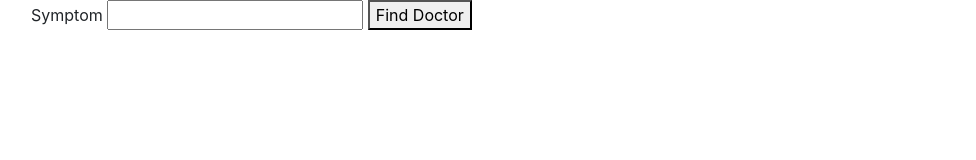
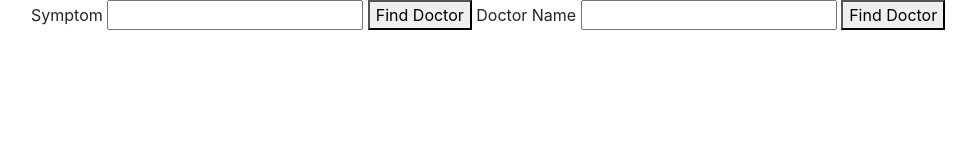
Before and after one commit to reeseglasscock/find-doctor, a website built with webpack: page src/index.html in a window 1280 px wide. Shown: the whole page, without its empty margins (54-1030 px from the left). Built offline with nearby package versions, Linux system fonts and the light colour scheme.

Commit message:
add input for getting doctors name

```diff
--- a/src/index.html
+++ b/src/index.html
@@ -12,7 +12,11 @@
         <input type="text" id="userSymptom">
         <button type="button" id="checkSymptom">Find Doctor</button>
 
-        <div id="availableDoctors">
+        <label for="userDoctor">Doctor Name</label>
+        <input type="text" id="userDoctor">
+        <button type="button" id="findDoctor">Find Doctor</button>
+
+        <div class="availableDoctors">
 
         </div>
     </div>
```
